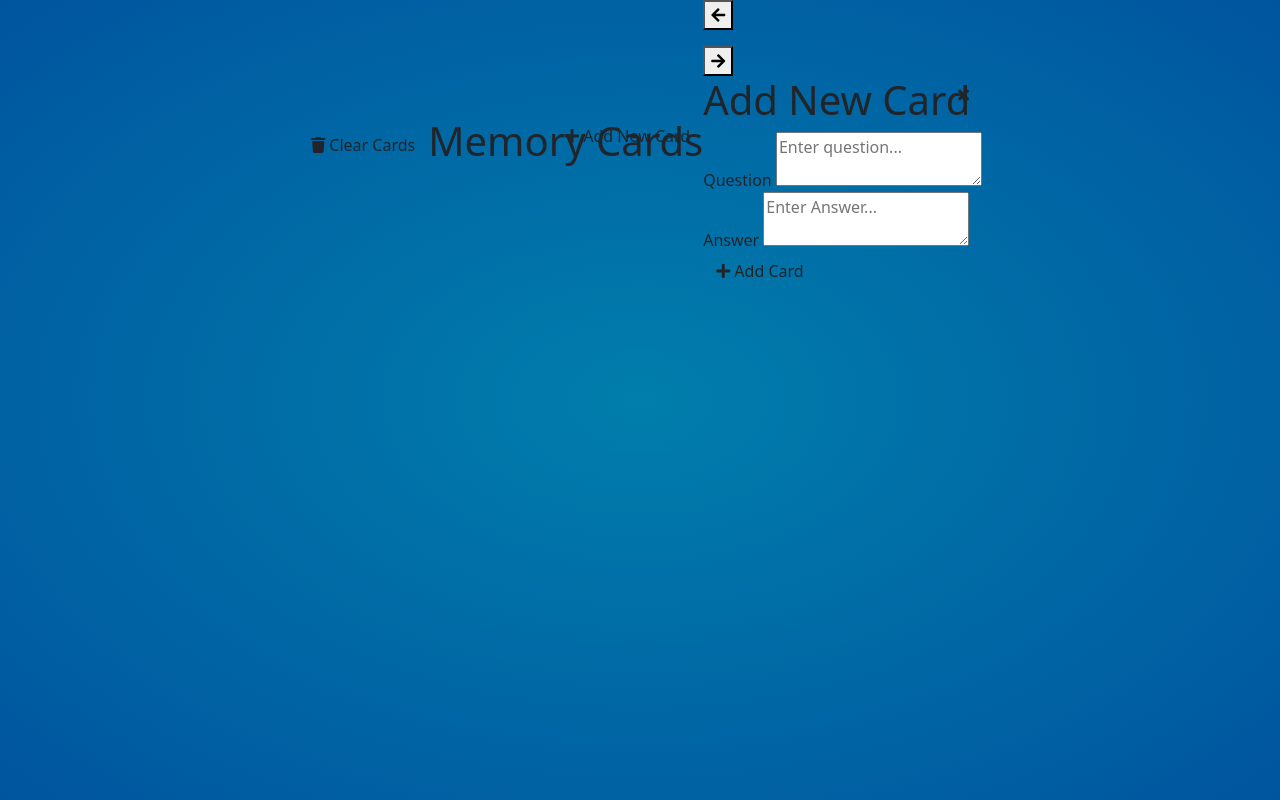
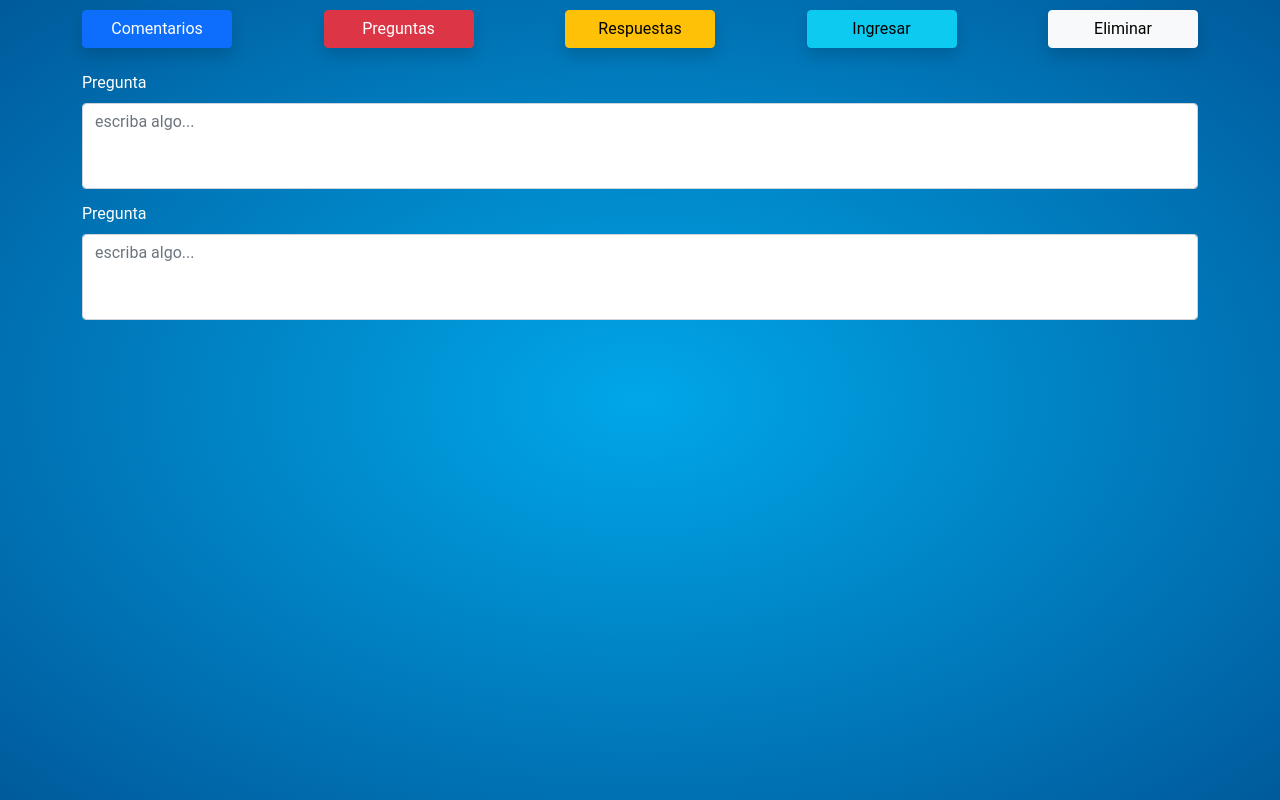
Before and after one commit to nocivescience/memory_card_v1, a plain HTML site: page index.html in a window 1280 px wide. Drawn offline with nearby package versions, Linux system fonts and the light colour scheme.

```diff
--- a/index.html
+++ b/index.html
@@ -1,67 +1,33 @@
 <!DOCTYPE html>
 <html lang="en">
 <head>
-    <meta charset="UTF-8" />
-    <meta name="viewport" content="width=device-width, initial-scale=1.0" />
-    <meta http-equiv="X-UA-Compatible" content="ie=edge" />
-    <link
-      rel="stylesheet"
-      href="https://cdnjs.cloudflare.com/ajax/libs/font-awesome/5.11.2/css/all.min.css"
-      integrity="sha256-+N4/V/SbAFiW1MPBCXnfnP9QSN3+Keu+NlB+0ev/YKQ="
-      crossorigin="anonymous"
-    />
+  <meta charset="UTF-8">
+  <meta http-equiv="X-UA-Compatible" content="IE=edge">
+  <meta name="viewport" content="width=device-width, initial-scale=1.0">
+  <title>Document</title>
   <link href="https://cdn.jsdelivr.net/npm/bootstrap@5.0.2/dist/css/bootstrap.min.css" rel="stylesheet" integrity="sha384-EVSTQN3/azprG1Anm3QDgpJLIm9Nao0Yz1ztcQTwFspd3yD65VohhpuuCOmLASjC" crossorigin="anonymous">
-    <link rel="stylesheet" href="style.css" />
-    <title>Memory Cards</title>
+  <link rel="stylesheet" href="./style.css">
 </head>
 <body>
-    <button id="clear" class="clear btn">
-      <i class="fas fa-trash"></i> Clear Cards
-    </button>
-
-    <h1>
-      Memory Cards
-      <button id="show" class="btn btn-small">
-        <i class="fas fa-plus"></i> Add New Card
-      </button>
-    </h1>
-
-    <div id="cards-container" class="cards">
-    <div class="navigation">
-      <button id="prev" class="nav-button">
-        <i class="fas fa-arrow-left"></i>
-      </button>
-
-      <p id="current"></p>
-
-      <button id="next" class="nav-button">
-        <i class="fas fa-arrow-right"></i>
-      </button>
+  <div class="container">
+    <div class="botones">
+      <button type="button" class="btn shadow btn-primary btn-comment">Comentarios</button>
+      <button type="button" class="btn shadow btn-danger btn-ask">Preguntas</button>
+      <button type="button" class="btn shadow btn-warning btn-answer">Respuestas</button>
+      <button type="button" class="btn shadow btn-info btn-enter">Ingresar</button>
+      <button type="button" class="btn shadow btn-light btn-delete">Eliminar</button>
+      <!-- <button type="button" class="btn shadow btn-info">Info</button> -->
+      <!-- <button type="button" class="btn shadow btn-light">Light</button> -->
+      <!-- <button type="button" class="btn shadow btn-dark">Dark</button> -->
     </div>
-
-    <div id="add-container" class="add-container">
-      <h1>
-        Add New Card
-        <button id="hide" class="btn btn-small btn-ghost">
-          <i class="fas fa-times"></i>
-        </button>
-      </h1>
-
-      <div class="form-group">
-        <label for="question">Question</label>
-        <textarea id="question" placeholder="Enter question..."></textarea>
+    <div class="comentario">
+      <label for="exampleFormControlTextarea1" class="form-label text-white">Pregunta</label>
+      <textarea class="form-control entrada-textarea" id="exampleFormControlTextarea1" rows="3" placeholder="escriba algo..."></textarea>
+      <label for="exampleFormControlTextarea1" class="form-label text-white">Pregunta</label>
+      <textarea class="form-control entrada-textarea" id="exampleFormControlTextarea2" rows="3" placeholder="escriba algo..."></textarea>
     </div>
-
-      <div class="form-group">
-        <label for="answer">Answer</label>
-        <textarea id="answer" placeholder="Enter Answer..."></textarea>
   </div>
-
-      <button id="add-card" class="btn">
-        <i class="fas fa-plus"></i> Add Card
-      </button>
-    </div>
+</body>
 <script src="https://cdn.jsdelivr.net/npm/bootstrap@5.0.2/dist/js/bootstrap.bundle.min.js" integrity="sha384-MrcW6ZMFYlzcLA8Nl+NtUVF0sA7MsXsP1UyJoMp4YLEuNSfAP+JcXn/tWtIaxVXM" crossorigin="anonymous"></script>
-    <script src="script.js"></script>
-  </body>
+<script src="./script.js"></script>
 </html>
--- a/style.css
+++ b/style.css
@@ -5,18 +5,63 @@
   height: 100vh;
 }
 body{
-  background: radial-gradient(rgb(0, 126, 172), rgb(0, 85, 159));
+  margin: 0;
+  padding: 0;
+  font-family: 'Roboto', sans-serif;
+  font-size: 16px;
+  color: #333;
+  background: radial-gradient(rgb(0, 167, 233), #005a9b);
   background-size: cover;
   background-position: center;
   background-repeat: no-repeat;
+}
+.container{
+  width: 100%;
+  height: 100%;
   display: flex;
+  flex-direction: column;
+  align-items: center;
   justify-content: center;
-  align-items: center;
 }
-h1{
-  position: relative;
+.botones{
+  display: flex;
+  justify-content: space-between;
+  align-items: flex-start;
+  margin: 10px 0;
+  width: 100%;
 }
-h1 button{
-  position: absolute;
-  right: 0;
+.botones button{
+  width: 150px;
 }
+textarea{
+  resize: none;
+}
+@media screen and (max-width: 800px){
+  .botones{
+    flex-direction: column;
+  }
+  .botones button{
+    margin:5px 0;
+  }
+  .container{
+    flex-direction: row;
+  }
+  .comentario{
+    height: 100%;
+  }
+  textarea{
+    height: 300px;
+  }
+}
+.comentario{
+  width: 100%;
+  margin: 0 10px;
+  height: 100%;
+  display: flex;
+  flex-direction: column;
+  align-items: flex-start;
+  justify-content: center;
+}
+label{
+  margin-top: 13px;
+}
```
Lines whose indentation alone changed are shown as unchanged.
